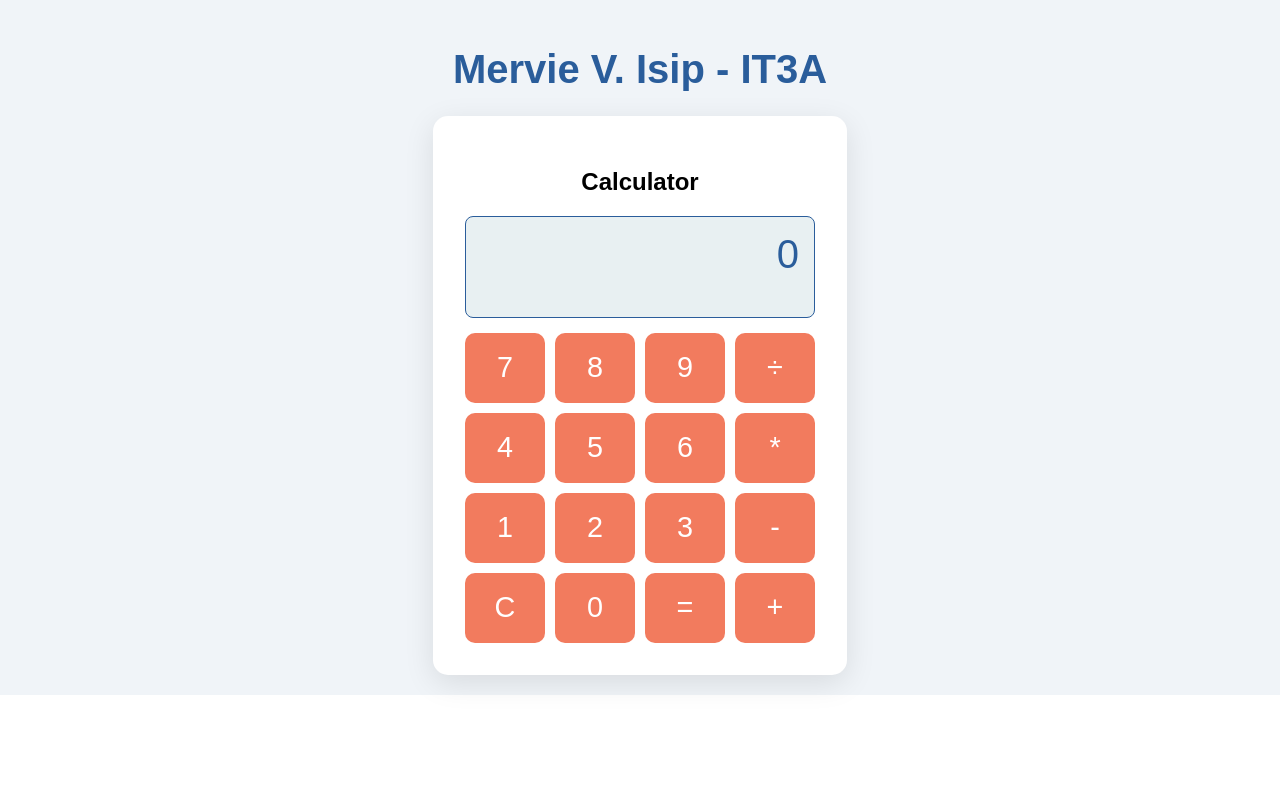
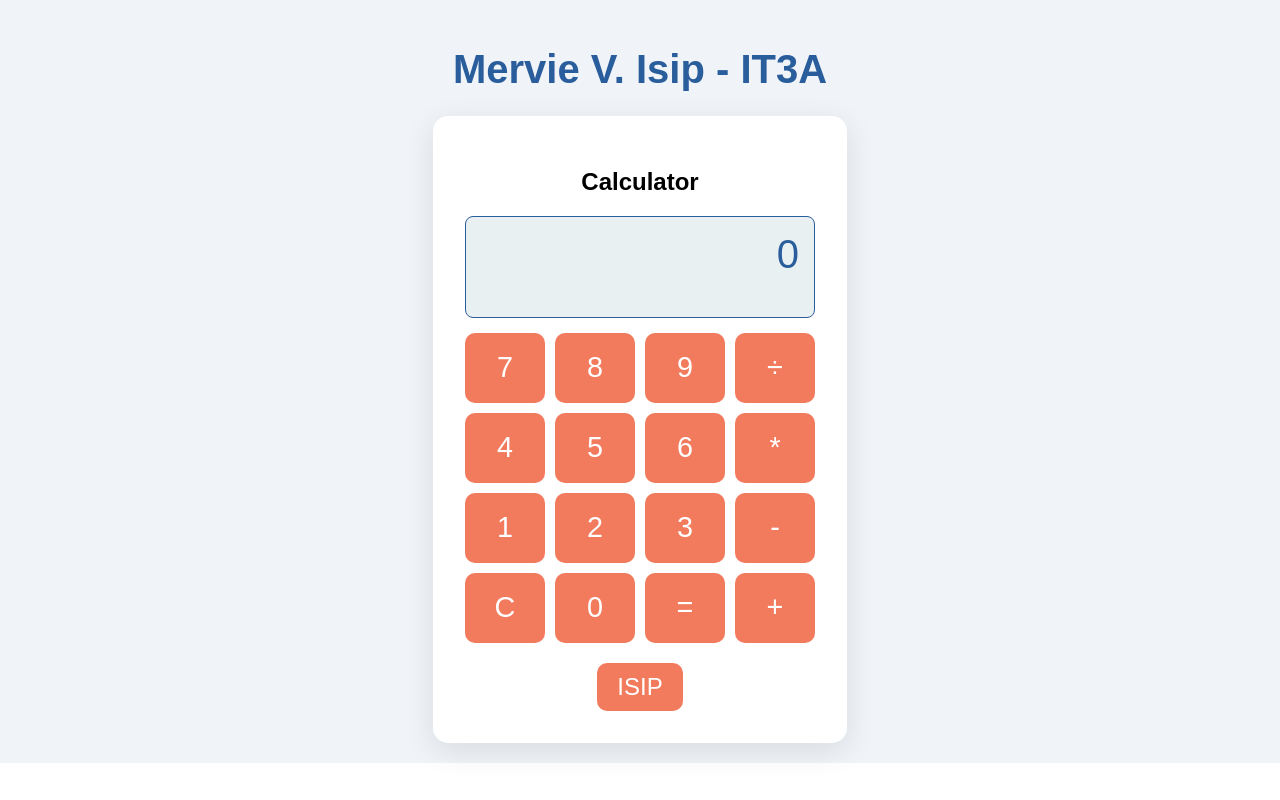
Before and after one commit to IsipMervie/midtermexam, a React (Create React App) app: page / in a window 1280 px wide. Built offline with nearby package versions, Linux system fonts and the light colour scheme.

Commit message:
my calculator

```diff
--- a/src/App.css
+++ b/src/App.css
@@ -61,3 +61,19 @@ h1 {
   transform                   : translateY(1px);
   box-shadow                  : none;
 }
+
+.surname-button {
+  margin-top                 : 20px;
+  background-color           : #F27B5E;
+  color                      : white;
+  border                     : none;
+  border-radius              : 10px;
+  padding                   : 10px 20px;
+  font-size                  : 1.5rem;
+  cursor                     : pointer;
+  transition                 : background-color 0.3s ease;
+}
+
+.surname-button:hover {
+  background-color           : #D45A4A;
+}
--- a/src/App.js
+++ b/src/App.js
@@ -2,7 +2,7 @@ import './App.css';
 import { useState } from "react";
 
 function Display({ display }) {
-  return <>{display}</>;
+  return <div>{display}</div>;
 }
 
 function Key({ label, onClick }) {
@@ -69,6 +69,10 @@ function App() {
     setDisp(0);
   };
 
+  const surnameClickHandler = () => {
+    setDisp("Mervie V. Isip");
+  }
+
   return (
     <div className="App">
       <h1>Mervie V. Isip - IT3A</h1>
@@ -95,6 +99,9 @@ function App() {
           <Key label={"="} onClick={eqClickHandler} />
           <Key label={"+"} onClick={opClickHandler} />
         </div>
+        <button className="surname-button" onClick={surnameClickHandler}>
+          ISIP
+        </button>
       </div>
     </div>
   );
```
